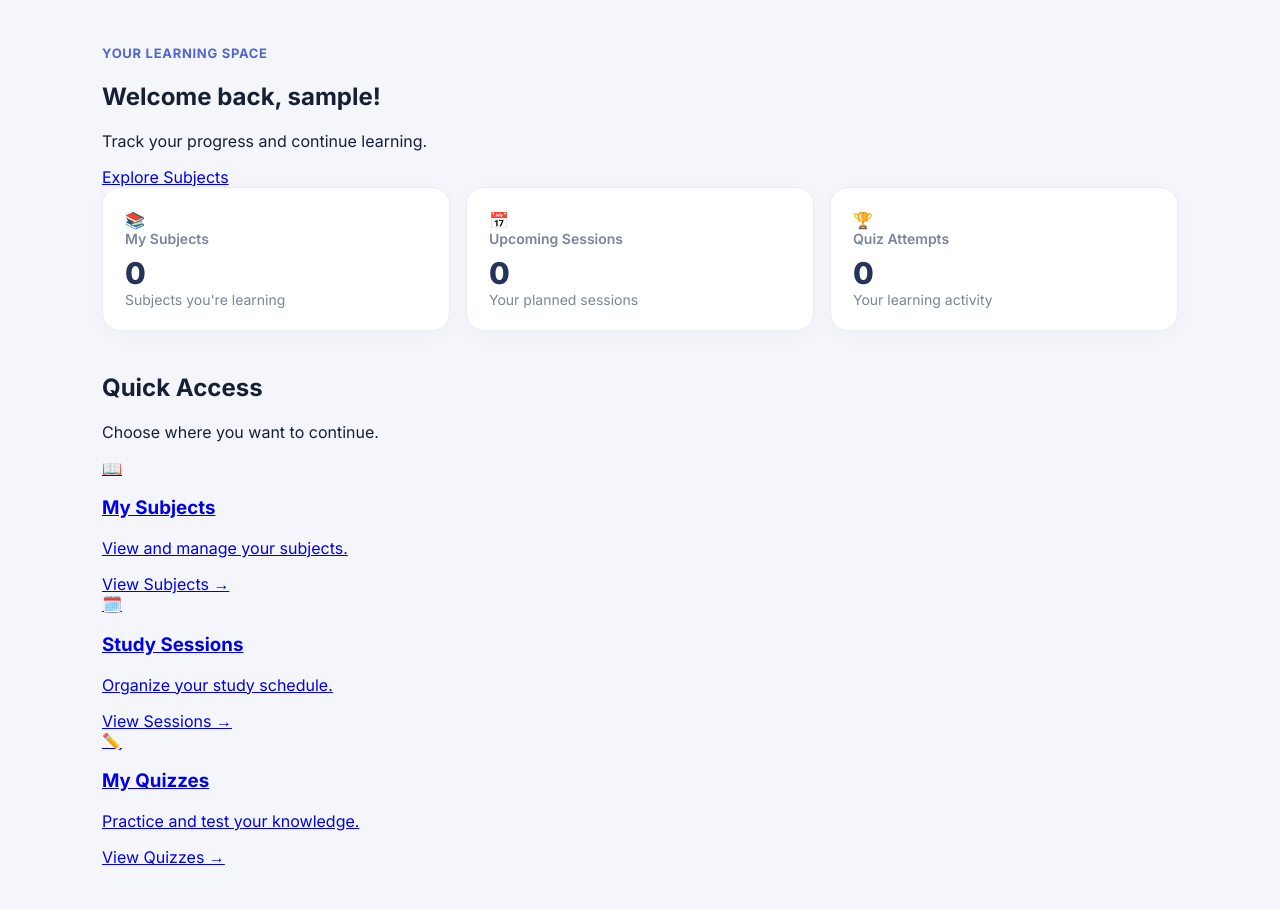
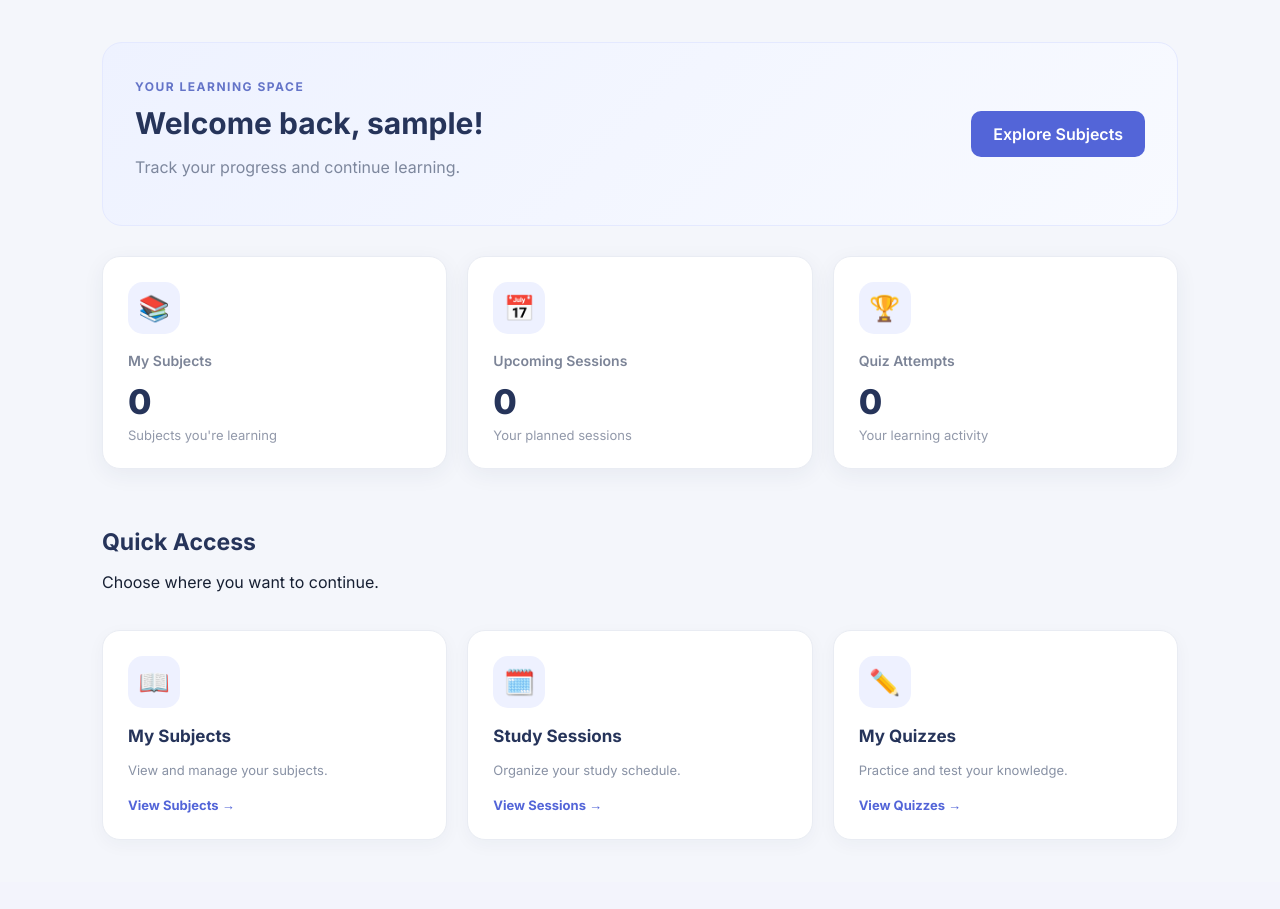
Before and after one commit to imanmasomi/SmartLearn, a Django app: page / in a window 1280 px wide. Shown: the part 72-981 px from the top of the page. After the commit the page ends 885 px from the top, so only its background shows below. Run offline with Django 5.2, Linux system fonts and the light colour scheme; the visitor is signed in with stand-in values (Sample User, id 1); data that the repository does not hold is empty.

Commit message:
Fri, Nov 6, 2026, 7:16 PM +03:30

```diff
--- a/static/css/style.css
+++ b/static/css/style.css
@@ -465,3 +465,174 @@ label.quiz-choice input[type="radio"] {
         width: 100%;
     }
 }
+
+/* SMARTLEARN DASHBOARD */
+
+.dashboard-header {
+    display: flex;
+    justify-content: space-between;
+    align-items: center;
+    gap: 24px;
+    padding: 32px;
+    margin-bottom: 30px;
+    background: linear-gradient(135deg, #eef2ff, #f8faff);
+    border: 1px solid #e4e9ff;
+    border-radius: 20px;
+}
+
+.dashboard-header h1 {
+    color: #26345a;
+    font-size: 30px;
+    margin: 10px 0;
+}
+
+.dashboard-header .eyebrow {
+    color: #6474c8;
+    font-size: 12px;
+    font-weight: 700;
+    letter-spacing: 1.5px;
+}
+
+.dashboard-header p {
+    color: #7d879d;
+}
+
+.dashboard-button,
+.dashboard-header .button {
+    display: inline-block;
+    padding: 13px 22px;
+    background: #5365d8;
+    color: #fff;
+    text-decoration: none;
+    border-radius: 10px;
+    font-weight: 600;
+}
+
+.dashboard-stats {
+    display: grid;
+    grid-template-columns: repeat(3, minmax(0, 1fr));
+    gap: 20px;
+    margin-bottom: 40px;
+}
+
+.dashboard-stats .stat-card {
+    padding: 25px;
+    background: #fff;
+    border: 1px solid #e9ecf3;
+    border-radius: 18px;
+    box-shadow: 0 6px 22px rgba(35, 48, 85, 0.06);
+    transition: 0.2s ease;
+}
+
+.dashboard-stats .stat-card:hover,
+.quick-card:hover {
+    transform: translateY(-4px);
+    box-shadow: 0 12px 28px rgba(35, 48, 85, 0.1);
+}
+
+.stat-icon,
+.quick-icon {
+    display: flex;
+    align-items: center;
+    justify-content: center;
+    width: 52px;
+    height: 52px;
+    margin-bottom: 18px;
+    border-radius: 15px;
+    background: #eef1ff;
+    font-size: 25px;
+}
+
+.dashboard-stats .stat-card h3 {
+    color: #7c8497;
+    font-size: 14px;
+    margin: 0;
+}
+
+.dashboard-stats .stat-card p {
+    color: #26345a;
+    font-size: 34px;
+    font-weight: 800;
+    margin: 12px 0 5px;
+}
+
+.dashboard-stats .stat-card span {
+    color: #9299aa;
+    font-size: 13px;
+}
+
+.dashboard-quick {
+    margin-top: 35px;
+}
+
+.dashboard-quick h2 {
+    color: #26345a;
+    font-size: 23px;
+    margin-bottom: 8px;
+}
+
+.dashboard-quick > p {
+    color: #9299aa;
+    font-size: 14px;
+}
+
+.quick-grid {
+    display: grid;
+    grid-template-columns: repeat(3, minmax(0, 1fr));
+    gap: 20px;
+    margin-top: 22px;
+}
+
+.quick-card {
+    display: block;
+    padding: 25px;
+    color: #26345a;
+    text-decoration: none;
+    background: #fff;
+    border: 1px solid #e9ecf3;
+    border-radius: 18px;
+    box-shadow: 0 5px 18px rgba(35, 48, 85, 0.04);
+    transition: 0.2s ease;
+}
+
+.quick-card h3 {
+    color: #26345a;
+    font-size: 17px;
+    margin: 0 0 10px;
+}
+
+.quick-card p {
+    color: #8992a5;
+    font-size: 13px;
+    line-height: 1.7;
+}
+
+.card-link {
+    color: #5365d8;
+    font-size: 13px;
+    font-weight: 700;
+}
+
+@media (max-width: 900px) {
+    .dashboard-stats,
+    .quick-grid {
+        grid-template-columns: repeat(2, minmax(0, 1fr));
+    }
+}
+
+@media (max-width: 650px) {
+    .dashboard-header {
+        flex-direction: column;
+        align-items: flex-start;
+        padding: 24px;
+    }
+
+    .dashboard-header h1 {
+        font-size: 24px;
+    }
+
+    .dashboard-stats,
+    .quick-grid {
+        grid-template-columns: 1fr;
+    }
+}
```
